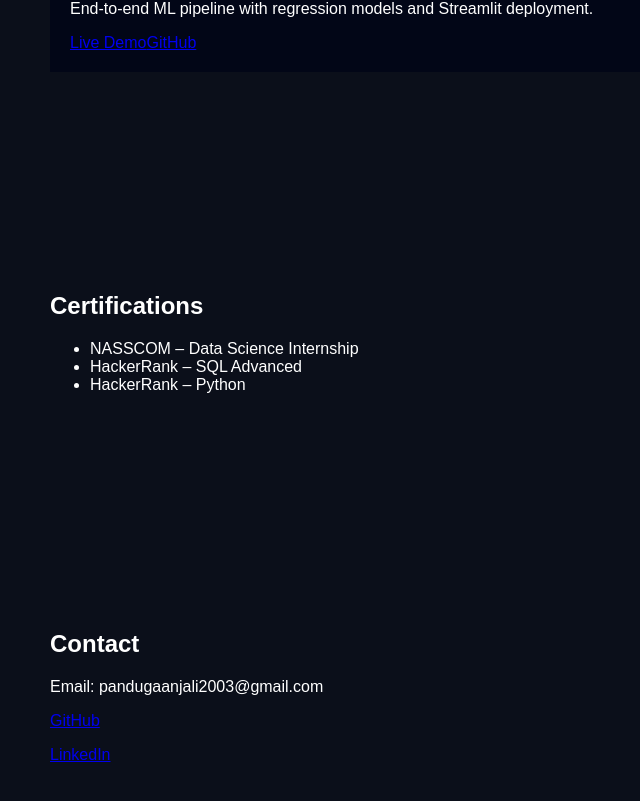
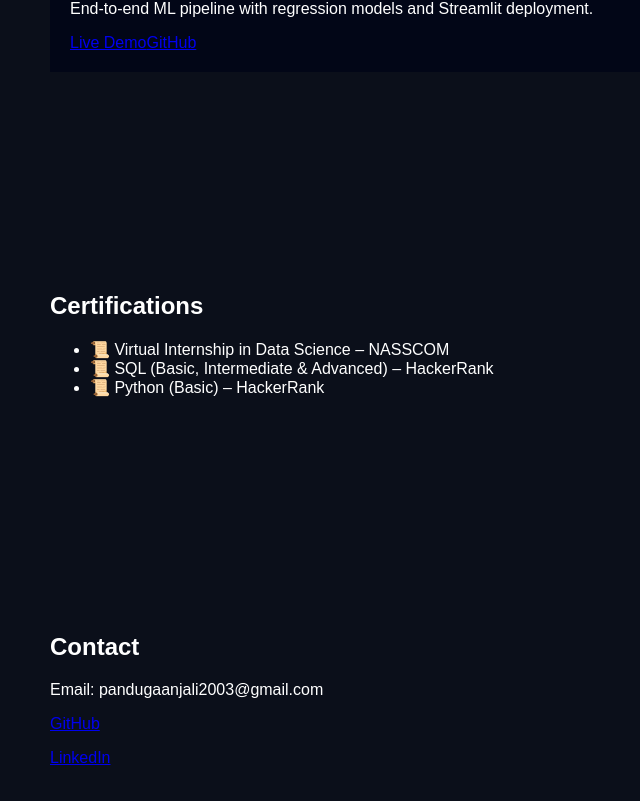
Before and after one commit to AnjaliPanduga/anjali-portfolio, a React app: page / in a window 1280 px wide. Shown: the part 2543-3344 px from the top of the page, without its empty margins (78-718 px from the left). Built offline with nearby package versions, Linux system fonts and the light colour scheme.

Commit message:
Certifications.jsx

```diff
--- a/src/components/Certifications.jsx
+++ b/src/components/Certifications.jsx
@@ -1,12 +1,20 @@
+import { motion } from "framer-motion";
+
 export default function Certifications() {
   return (
-    <section id="certifications">
+    <motion.section
+      id="certifications"
+      initial={{ opacity: 0, y: 60 }}
+      whileInView={{ opacity: 1, y: 0 }}
+      viewport={{ once: true }}
+      transition={{ duration: 0.9 }}
+    >
       <h2>Certifications</h2>
       <ul>
-        <li>NASSCOM – Data Science Internship</li>
-        <li>HackerRank – SQL Advanced</li>
-        <li>HackerRank – Python</li>
+        <li>📜 Virtual Internship in Data Science – NASSCOM</li>
+        <li>📜 SQL (Basic, Intermediate & Advanced) – HackerRank</li>
+        <li>📜 Python (Basic) – HackerRank</li>
       </ul>
-    </section>
+    </motion.section>
   );
 }
```
